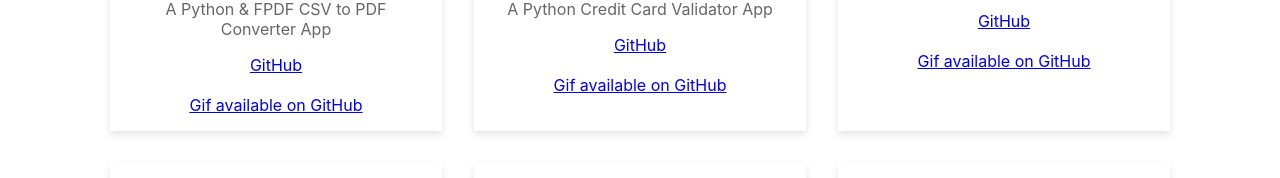
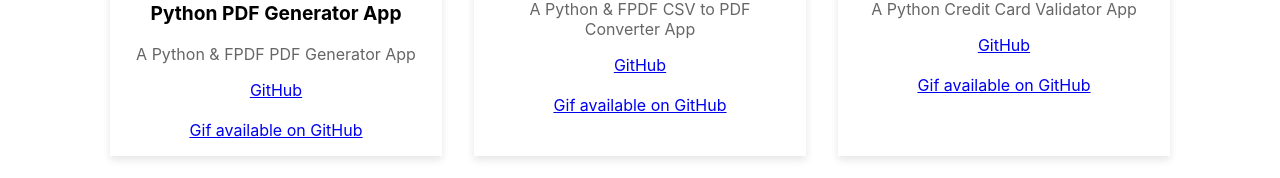
Before and after one commit to jenstem/react-portfolio, a React (Create React App) app: page / in a window 1280 px wide. Shown: the part 1214-1392 px from the top of the page. Built offline with nearby package versions, Linux system fonts and the light colour scheme.

Commit message:
Add pdf generator app to projects.js

```diff
--- a/src/Pages/projects.js
+++ b/src/Pages/projects.js
@@ -31,9 +31,11 @@ import Validator from '../assets/app-images/pw-validator.jpg';
 import Generator from '../assets/app-images/qr-code.jpg';
 import Credit from '../assets/app-images/cc-validator.jpg';
 import CSV from '../assets/app-images/csv-converter.jpg';
+import PDF from '../assets/app-images/pdf-converter.jpg';
 
 const projectData = [
 
+    { title: 'Python PDF Generator App', description: 'A Python & FPDF PDF Generator App', imageUrl: PDF, url: <a href="https://github.com/jenstem/python-pdf-generator">GitHub</a>, site: <a href="https://github.com/jenstem/python-pdf-generator">Gif available on GitHub</a> },
     { title: 'Python CSV to PDF Converter App', description: 'A Python & FPDF CSV to PDF Converter App', imageUrl: CSV, url: <a href="https://github.com/jenstem/csv-to-pdf-converter">GitHub</a>, site: <a href="https://github.com/jenstem/csv-to-pdf-converter">Gif available on GitHub</a> },
     { title: 'Python Credit Card Validator App', description: 'A Python Credit Card Validator App', imageUrl: Credit, url: <a href="https://github.com/jenstem/credit-card-validator">GitHub</a>, site: <a href="https://github.com/jenstem/credit-card-validator">Gif available on GitHub</a> },
     { title: 'Python QR Code Generator App', description: 'A Python, PyQRCode & Pillow App', imageUrl: Generator, url: <a href="https://github.com/jenstem/qr-code-generator">GitHub</a>, site: <a href="https://github.com/jenstem/qr-code-generator">Gif available on GitHub</a> },
```
